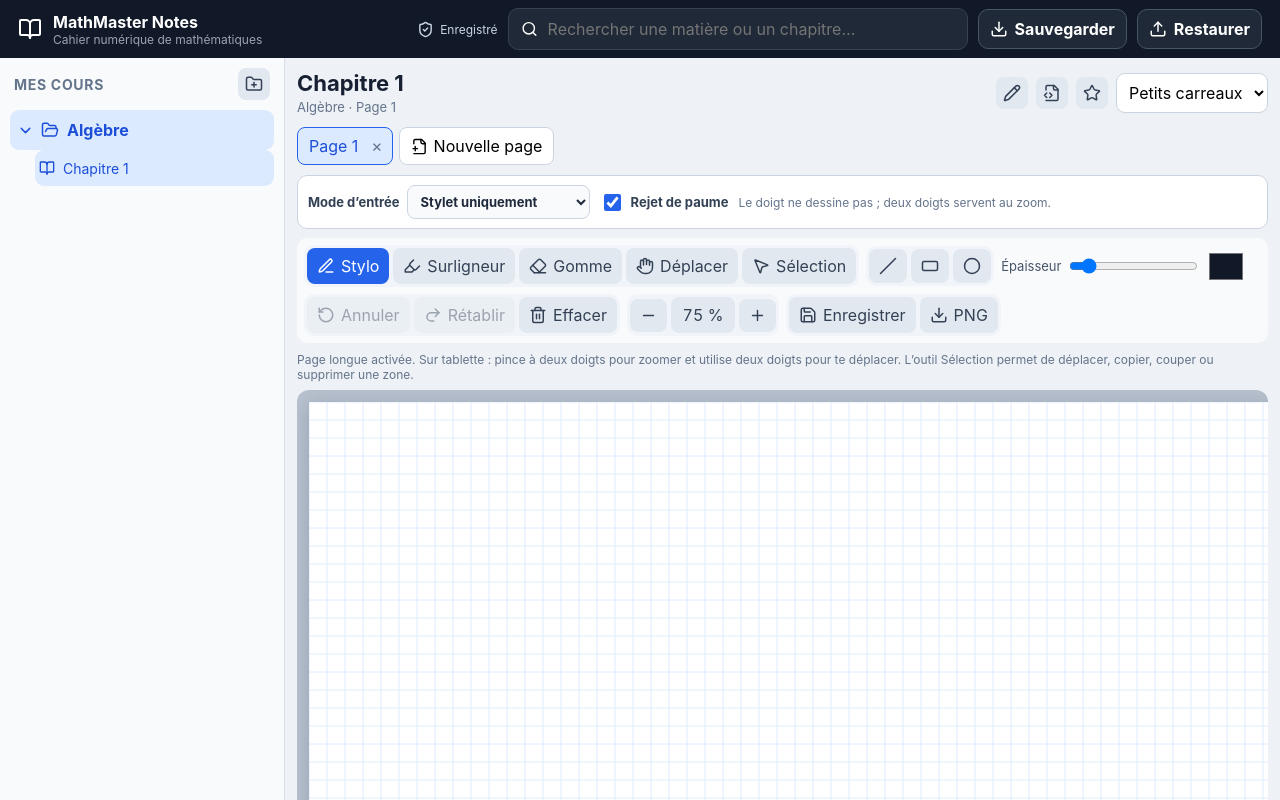
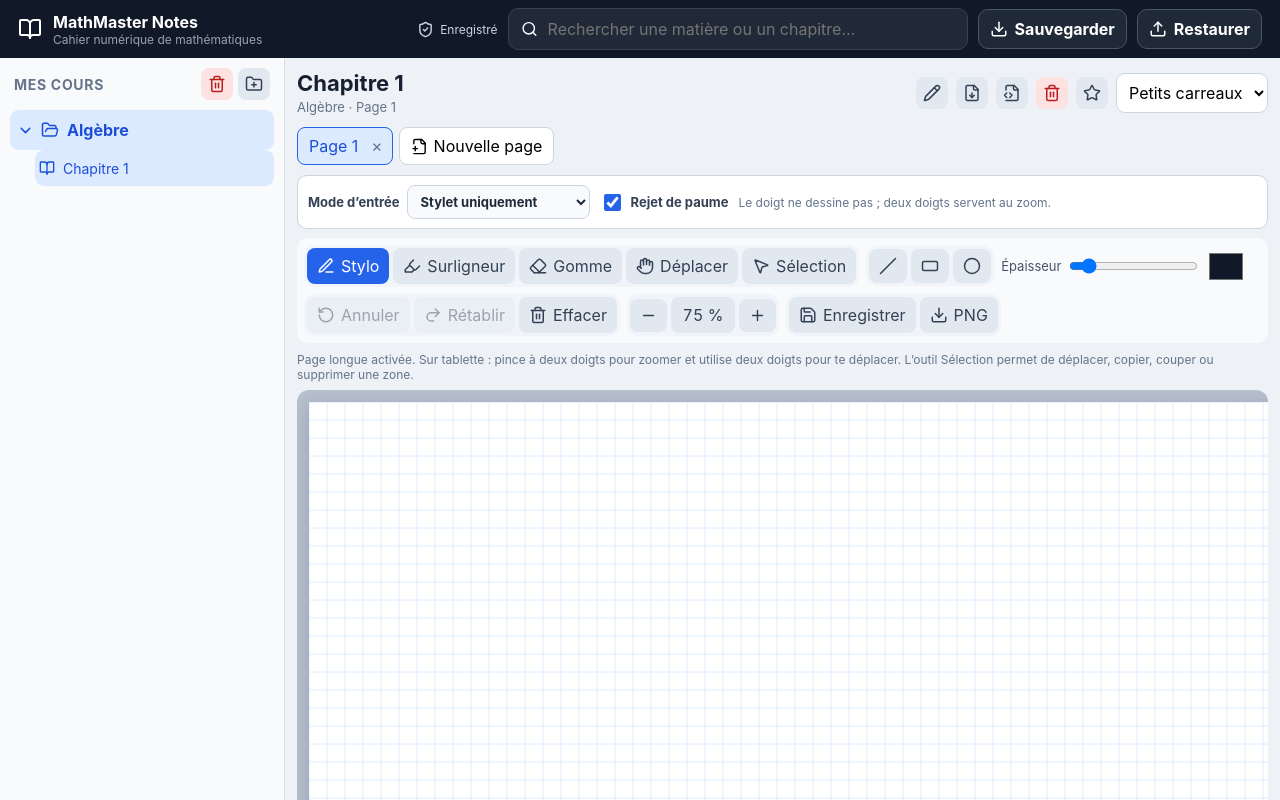
Before and after one commit to sunshineno/MathMaster---Notes, a React (Vite) app: page / in a window 1280 px wide. Shown: the top 800 px of the page. Built offline with nearby package versions, Linux system fonts and the light colour scheme.

Commit message:
Export PDF et suppression renforcée v0.7.0

```diff
--- a/package.json
+++ b/package.json
@@ -1,7 +1,7 @@
 {
   "name": "mathmaster-notes",
   "private": true,
-  "version": "0.6.0",
+  "version": "0.7.0",
   "type": "module",
   "scripts": {
     "dev": "vite",
@@ -14,7 +14,8 @@
     "typescript": "~5.7.2",
     "react": "^19.0.0",
     "react-dom": "^19.0.0",
-    "lucide-react": "^0.468.0"
+    "lucide-react": "^0.468.0",
+    "jspdf": "^2.5.2"
   },
   "devDependencies": {
     "@types/react": "^19.0.3",
--- a/src/App.tsx
+++ b/src/App.tsx
@@ -4,6 +4,7 @@ import {
   ChevronDown,
   ChevronRight,
   FileCode2,
+  FileDown,
   FilePlus2,
   Folder,
   FolderOpen,
@@ -31,6 +32,7 @@ import {
 } from "./storage";
 import type { MathBlock, NotebookState, PaperType } from "./types";
 import { buildLatexDocument, downloadTextFile } from "./latexTemplate";
+import { exportChapterToPdf } from "./pdfExport";
 
 export default function App() {
   const [state, setState] = useState<NotebookState>(() => loadState());
@@ -149,10 +151,13 @@ export default function App() {
     const selected = state.subjects.find(item => item.id === subjectId);
     if (!selected) return;
 
-    const confirmed = confirm(
-      `Supprimer la matière « ${selected.title} » et tous ses chapitres ?\n\nCette action est irréversible.`
+    const answer = prompt(
+      `Pour supprimer définitivement la matière « ${selected.title} » et tous ses chapitres, écris exactement son nom :`
     );
-    if (!confirmed) return;
+    if (answer !== selected.title) {
+      if (answer !== null) alert("Le nom saisi ne correspond pas. La matière n’a pas été supprimée.");
+      return;
+    }
 
     update(current => {
       const subjects = current.subjects.filter(item => item.id !== subjectId);
@@ -255,10 +260,13 @@ export default function App() {
     const selectedChapter = selectedSubject?.chapters.find(item => item.id === chapterId);
     if (!selectedChapter) return;
 
-    const confirmed = confirm(
-      `Supprimer le chapitre « ${selectedChapter.title} » et toutes ses pages ?\n\nCette action est irréversible.`
+    const answer = prompt(
+      `Pour supprimer définitivement le chapitre « ${selectedChapter.title} » et toutes ses pages, écris exactement son nom :`
     );
-    if (!confirmed) return;
+    if (answer !== selectedChapter.title) {
+      if (answer !== null) alert("Le nom saisi ne correspond pas. Le chapitre n’a pas été supprimé.");
+      return;
+    }
 
     update(current => {
       const updatedSubjects = current.subjects.map(item => {
@@ -464,6 +472,12 @@ export default function App() {
     updatePage({
       latex: `${page.latex}${page.latex ? "\n\n" : ""}${block}`
     });
+  };
+
+  const exportChapterPdf = async () => {
+    if (!subject || !chapter) return;
+    try { await exportChapterToPdf(subject, chapter); }
+    catch (error) { alert(error instanceof Error ? `Impossible de créer le PDF : ${error.message}` : "Impossible de créer le PDF."); }
   };
 
   const exportChapterTex = () => {
@@ -685,9 +699,16 @@ export default function App() {
         <aside className="sidebar explorer">
           <div className="panel-title">
             <span>Mes cours</span>
-            <button title="Ajouter une matière" onClick={addSubject}>
-              <FolderPlus size={18} />
-            </button>
+            <div className="panel-title-actions">
+              {subject && (
+                <button className="danger-action" title="Supprimer la matière sélectionnée" onClick={() => deleteSubject(subject.id)}>
+                  <Trash2 size={18} />
+                </button>
+              )}
+              <button title="Ajouter une matière" onClick={addSubject}>
+                <FolderPlus size={18} />
+              </button>
+            </div>
           </div>
 
           <div className="tree">
@@ -827,11 +848,17 @@ export default function App() {
                   >
                     <Pencil size={18} />
                   </button>
+                  <button title="Exporter le chapitre en PDF" onClick={exportChapterPdf}>
+                    <FileDown size={18} />
+                  </button>
                   <button
                     title="Exporter le chapitre en LaTeX"
                     onClick={exportChapterTex}
                   >
                     <FileCode2 size={18} />
+                  </button>
+                  <button className="danger-action" title="Supprimer ce chapitre" onClick={() => subject && deleteChapter(subject.id, chapter.id)}>
+                    <Trash2 size={18} />
                   </button>
                   <button title="Ajouter aux favoris" onClick={toggleFavorite}>
                     <Star
--- /dev/null
+++ b/src/pdfExport.ts
@@ -0,0 +1,54 @@
+import { jsPDF } from "jspdf";
+import type { Chapter, Subject } from "./types";
+
+function safeFileName(value: string) {
+  return value.normalize("NFD").replace(/[\u0300-\u036f]/g, "")
+    .replace(/[^a-zA-Z0-9-_]+/g, "-").replace(/^-+|-+$/g, "").toLowerCase();
+}
+
+function addWrappedText(pdf: jsPDF, text: string, x: number, y: number, maxWidth: number) {
+  const lines = pdf.splitTextToSize(text, maxWidth);
+  pdf.text(lines, x, y);
+  return y + lines.length * 4.5;
+}
+
+export async function exportChapterToPdf(subject: Subject, chapter: Chapter) {
+  const pdf = new jsPDF({ orientation: "portrait", unit: "mm", format: "a4", compress: true });
+  const pageWidth = 210, pageHeight = 297, margin = 14;
+  let first = true;
+
+  for (const notePage of chapter.pages) {
+    if (!first) pdf.addPage();
+    first = false;
+    pdf.setFont("helvetica", "bold"); pdf.setFontSize(16); pdf.text(chapter.title, margin, 15);
+    pdf.setFont("helvetica", "normal"); pdf.setFontSize(10); pdf.setTextColor(90);
+    pdf.text(`${subject.title} — ${notePage.title}`, margin, 22); pdf.setTextColor(0);
+    let y = 28;
+
+    if (notePage.dataUrl) {
+      const props = pdf.getImageProperties(notePage.dataUrl);
+      const maxWidth = pageWidth - margin * 2, maxHeight = 185;
+      let width = maxWidth, height = width / (props.width / props.height);
+      if (height > maxHeight) { height = maxHeight; width = height * (props.width / props.height); }
+      pdf.addImage(notePage.dataUrl, "PNG", (pageWidth-width)/2, y, width, height, undefined, "FAST");
+      y += height + 8;
+    }
+
+    const blocks = notePage.blocks ?? [];
+    const fallback = notePage.latex.trim();
+    if (blocks.length || fallback) {
+      if (y > pageHeight - 40) { pdf.addPage(); y = margin; }
+      pdf.setFont("helvetica", "bold"); pdf.setFontSize(12); pdf.text("Contenu structuré", margin, y); y += 7;
+      pdf.setFontSize(9);
+      if (blocks.length) {
+        for (const block of blocks) {
+          if (y > pageHeight - 28) { pdf.addPage(); y = margin; }
+          pdf.setFont("helvetica", "bold"); pdf.text(block.title || block.type, margin, y); y += 5;
+          pdf.setFont("helvetica", "normal");
+          y = addWrappedText(pdf, block.content.trim() || "(bloc vide)", margin, y, pageWidth-margin*2) + 5;
+        }
+      } else { pdf.setFont("helvetica","normal"); addWrappedText(pdf, fallback, margin, y, pageWidth-margin*2); }
+    }
+  }
+  pdf.save(`${safeFileName(`${subject.title}-${chapter.title}`) || "mathmaster-chapitre"}.pdf`);
+}
--- a/src/styles.css
+++ b/src/styles.css
@@ -1077,3 +1077,11 @@ canvas {
     width: 100%;
   }
 }
+
+
+/* v0.7.0 — export PDF et suppression renforcée */
+.panel-title-actions { display:flex; align-items:center; gap:5px; }
+.panel-title button.danger-action, .document-actions button.danger-action { color:#b91c1c; background:#fee2e2; }
+.panel-title button.danger-action:hover, .document-actions button.danger-action:hover { color:white; background:#dc2626; }
+.document-actions button { transition:background-color .15s ease,color .15s ease,transform .15s ease; }
+.document-actions button:hover { transform:translateY(-1px); }
```
Also changed, not shown: INSTRUCTIONS.txt.
